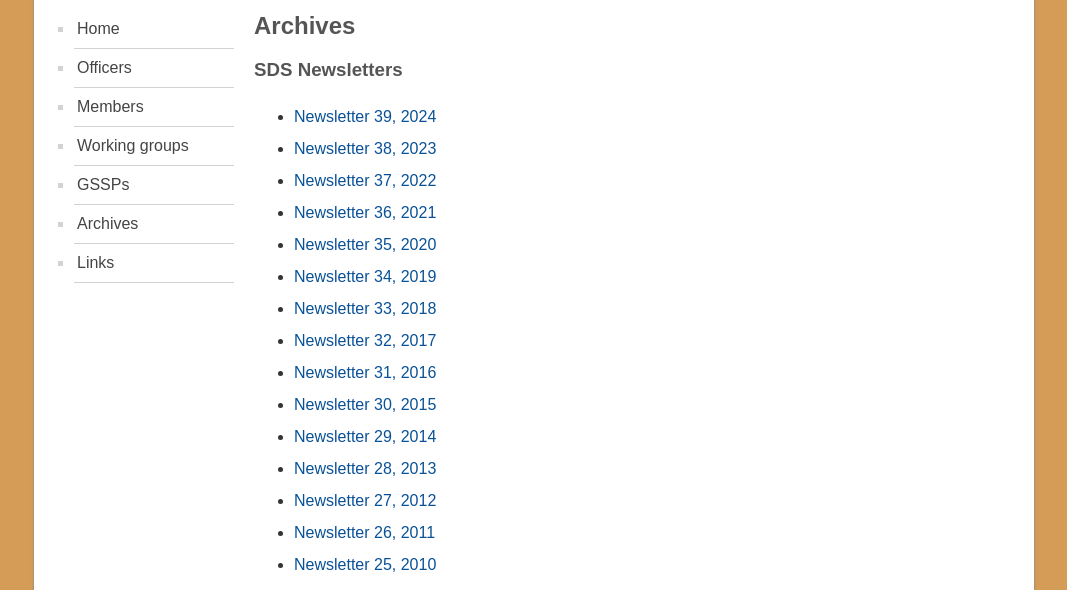
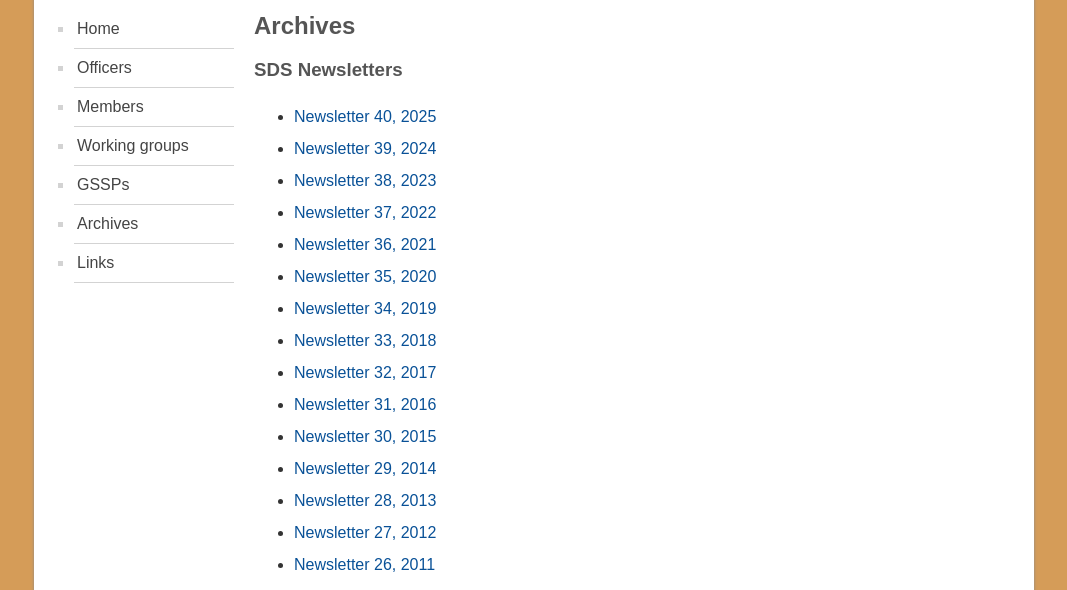
Before and after one commit to i-c-stratigraphy/subcommission-devonian, a Jekyll site: the page built from pages/archives.md, in a window 1280 px wide and 900 px high. Shown: the part 310-900 px from the top of the window, without its empty margins (106-1173 px from the left). Built offline with Jekyll 4.4.1, drawn with Linux system fonts in a browser that asks for light colours.

Commit message:
Update archives.md

```diff
--- a/pages/archives.md
+++ b/pages/archives.md
@@ -7,6 +7,7 @@ permalink: /archives
 
 ### SDS Newsletters
 
+* [Newsletter 40, 2025](archive/SDS-Newsletter-40-2025.pdf)
 * [Newsletter 39, 2024](archive/SDS-Newsletter-39-2024.pdf)
 * [Newsletter 38, 2023](archive/SDS-Newsletter-38-2023.pdf)
 * [Newsletter 37, 2022](archive/SDS-Newsletter-37-2022.pdf)
```
